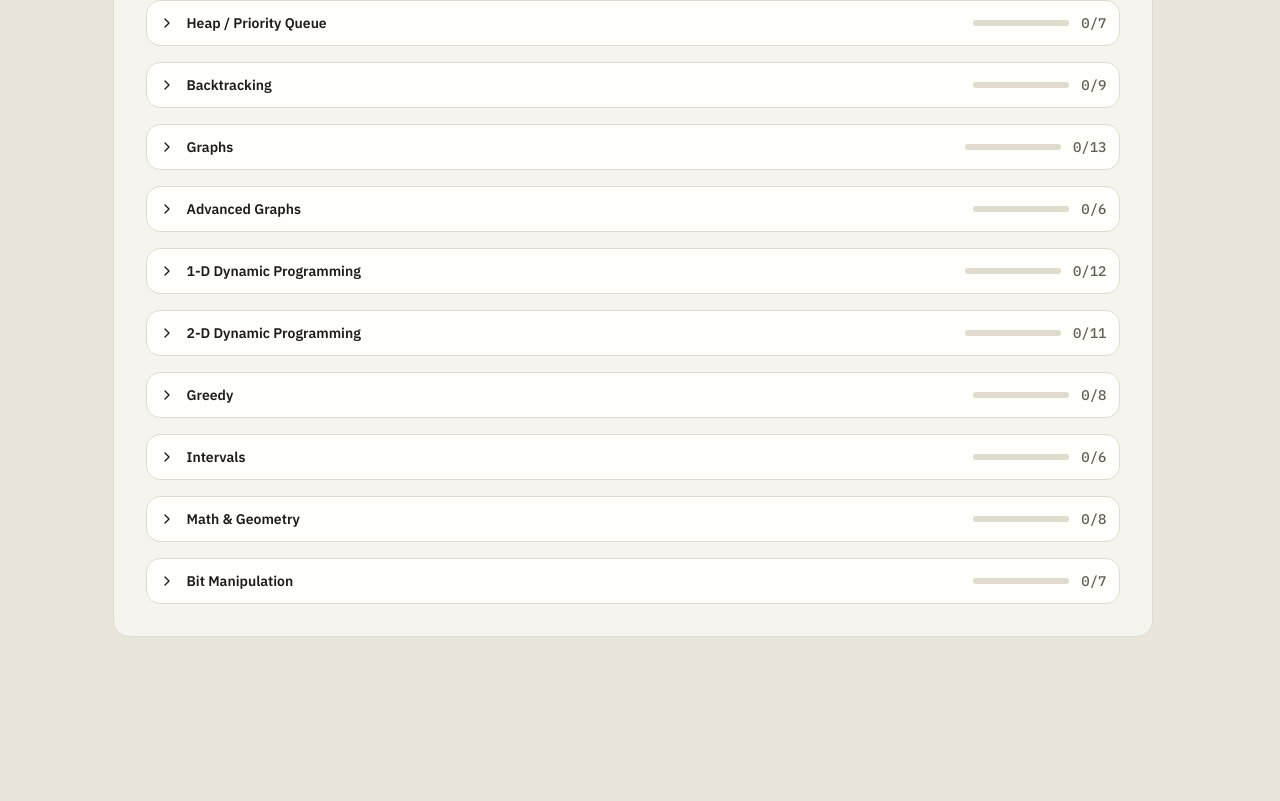
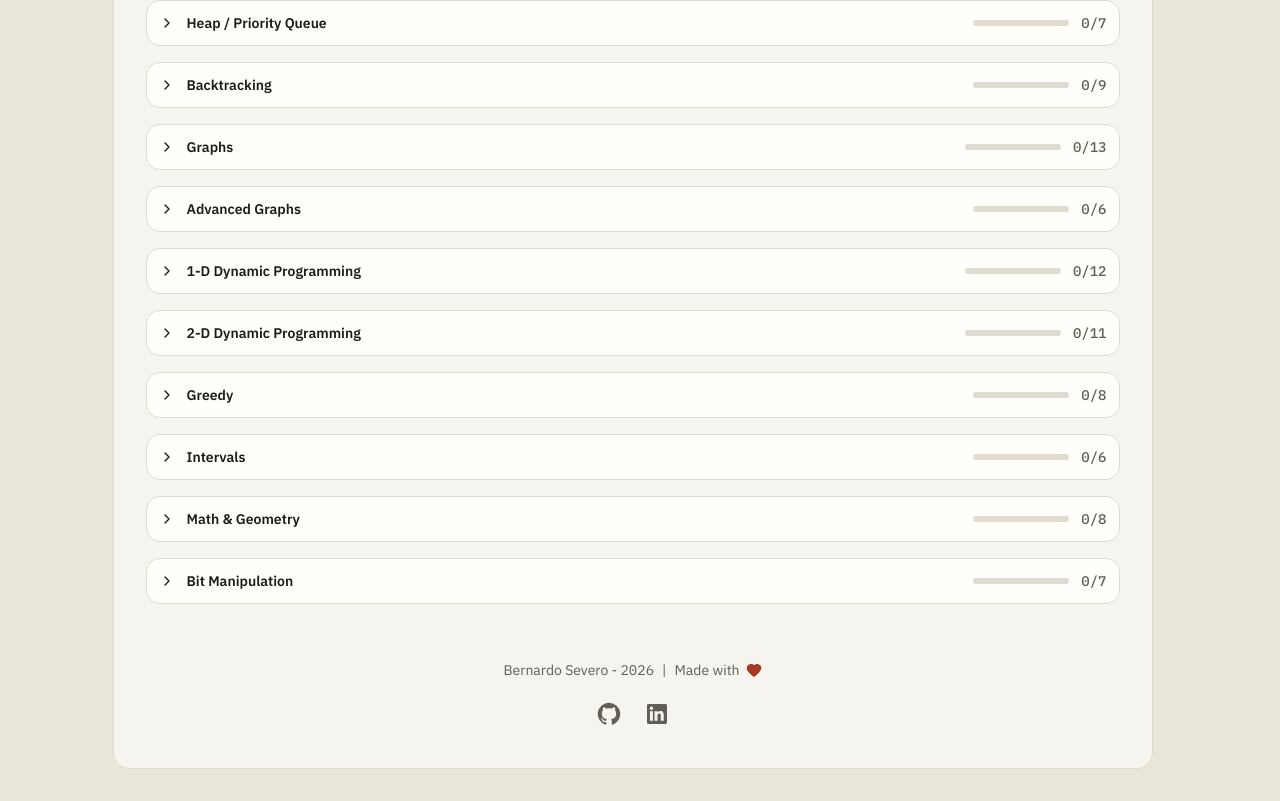
Before and after one commit to bernardosevero/dsa-learning, a React (Vite) app: page /problems in a window 1280 px wide. Shown: the part 1296-2097 px from the top of the page. Before the commit the page ends 1965 px from the top, so only its background shows below. Built offline with nearby package versions, Linux system fonts and the light colour scheme; no server answers.

Commit message:
✨ feat(ui): add author footer with social links
Co-authored-by: Bernardo Severo <bernardoseverosilveira@gmail.com>

```diff
--- a/src/ui/app/AppLayout.tsx
+++ b/src/ui/app/AppLayout.tsx
@@ -26,7 +26,6 @@ export function AppLayout({ isReadable }: AppLayoutProps) {
   return (
     <PageSheet
       isReadable={isReadable}
-      mainClassName="pb-24 nav:pb-8"
       header={
         <>
           <Link
--- a/src/ui/screens/settings/SettingsPage.tsx
+++ b/src/ui/screens/settings/SettingsPage.tsx
@@ -21,7 +21,10 @@ export function SettingsPage() {
         <DataSettings />
         <PrivacySettings />
         <ResetProgress />
-        <footer className="flex flex-col items-center gap-2 text-center text-xs text-muted-foreground">
+        <section
+          aria-label={t.settings.privacyAndCredits}
+          className="flex flex-col items-center gap-2 text-center text-xs text-muted-foreground"
+        >
           <Link
             to="/privacy"
             className="inline-flex min-h-11 items-center px-3 underline-offset-4 hover:underline"
@@ -31,7 +34,7 @@ export function SettingsPage() {
           <ExternalLink href={METADATA_REPO_URL} className="text-xs text-muted-foreground">
             {t.settings.credit}
           </ExternalLink>
-        </footer>
+        </section>
       </div>
     </>
   );
--- a/src/ui/shared/PageSheet.tsx
+++ b/src/ui/shared/PageSheet.tsx
@@ -1,6 +1,8 @@
 import type { ReactNode } from "react";
 
 import { cn } from "@/ui/primitives/cn";
+
+import { SiteFooter } from "./SiteFooter";
 
 export interface PageSheetProps {
   /** The top bar: it spans the sheet, with a rule under it. */
@@ -43,6 +45,7 @@ export function PageSheet({
           {children}
         </div>
       </main>
+      <SiteFooter />
     </div>
   );
 }
--- /dev/null
+++ b/src/ui/shared/SiteFooter.tsx
@@ -0,0 +1,52 @@
+import { HeartIcon } from "lucide-react";
+
+import { Button } from "@/ui/primitives/button";
+
+import { t } from "./strings";
+
+const GITHUB_URL = "https://github.com/bernardosevero";
+const LINKEDIN_URL = "https://linkedin.com/in/bernardosevero";
+
+/** Author credit and profile links shared by every screen's sheet. */
+export function SiteFooter() {
+  return (
+    <footer
+      aria-label={t.footer.label}
+      className="flex flex-col items-center gap-3 px-5 pt-6 pb-24 text-center text-sm text-muted-foreground nav:pb-8 sheet:px-8"
+    >
+      <p className="flex flex-wrap items-center justify-center gap-x-2 gap-y-1">
+        <span>
+          {t.footer.author} - <span className="font-mono">{t.footer.year}</span>
+        </span>
+        <span aria-hidden>|</span>
+        <span className="inline-flex items-center gap-1.5">
+          {t.footer.madeWith}
+          <HeartIcon aria-hidden className="size-4 fill-current text-destructive" />
+          <span className="sr-only">{t.footer.love}</span>
+        </span>
+      </p>
+      <div className="flex items-center gap-1">
+        <Button asChild variant="ghost" className="size-11 p-0">
+          <a href={GITHUB_URL} target="_blank" rel="noopener noreferrer">
+            <svg aria-hidden viewBox="0 0 24 24" className="size-6" fill="currentColor">
+              <path d="M12 .75a11.25 11.25 0 0 0-3.56 21.92c.56.1.77-.24.77-.54v-2.1c-3.13.68-3.79-1.33-3.79-1.33-.51-1.3-1.25-1.65-1.25-1.65-1.02-.7.08-.69.08-.69 1.13.08 1.72 1.16 1.72 1.16 1 1.72 2.63 1.22 3.27.93.1-.73.39-1.22.71-1.5-2.5-.28-5.13-1.25-5.13-5.56 0-1.23.44-2.23 1.16-3.02-.12-.28-.5-1.43.11-2.98 0 0 .95-.3 3.1 1.15a10.8 10.8 0 0 1 5.62 0c2.15-1.45 3.09-1.15 3.09-1.15.62 1.55.23 2.7.12 2.98.72.79 1.15 1.8 1.15 3.02 0 4.32-2.63 5.27-5.14 5.55.4.35.76 1.03.76 2.08v3.11c0 .3.2.65.77.54A11.25 11.25 0 0 0 12 .75Z" />
+            </svg>
+            <span className="sr-only">
+              {t.footer.github} {t.opensInNewTab}
+            </span>
+          </a>
+        </Button>
+        <Button asChild variant="ghost" className="size-11 p-0">
+          <a href={LINKEDIN_URL} target="_blank" rel="noopener noreferrer">
+            <svg aria-hidden viewBox="0 0 24 24" className="size-6" fill="currentColor">
+              <path d="M20.45 2H3.55C2.69 2 2 2.68 2 3.52v16.96c0 .84.69 1.52 1.55 1.52h16.9c.86 0 1.55-.68 1.55-1.52V3.52c0-.84-.69-1.52-1.55-1.52ZM7.93 18.75H4.97V9.2h2.96v9.55ZM6.45 7.89a1.72 1.72 0 1 1 0-3.44 1.72 1.72 0 0 1 0 3.44Zm12.3 10.86h-2.96V14.1c0-1.1-.02-2.52-1.53-2.52-1.54 0-1.78 1.2-1.78 2.44v4.73H9.52V9.2h2.84v1.3h.04c.4-.75 1.36-1.54 2.8-1.54 3 0 3.55 1.98 3.55 4.55v5.24Z" />
+            </svg>
+            <span className="sr-only">
+              {t.footer.linkedin} {t.opensInNewTab}
+            </span>
+          </a>
+        </Button>
+      </div>
+    </footer>
+  );
+}
--- a/src/ui/shared/strings.ts
+++ b/src/ui/shared/strings.ts
@@ -1,6 +1,15 @@
 /** Every user-visible string, so a translation only has to replace this object. */
 export const en = {
   appName: "dsa-learning",
+  footer: {
+    label: "About the creator",
+    author: "Bernardo Severo",
+    year: "2026",
+    madeWith: "Made with",
+    love: "love",
+    github: "GitHub",
+    linkedin: "LinkedIn",
+  },
   nav: {
     label: "Main",
     today: "Today",
```
Also changed, not shown: 2 other files (tests, documents, lock files or other folders).
